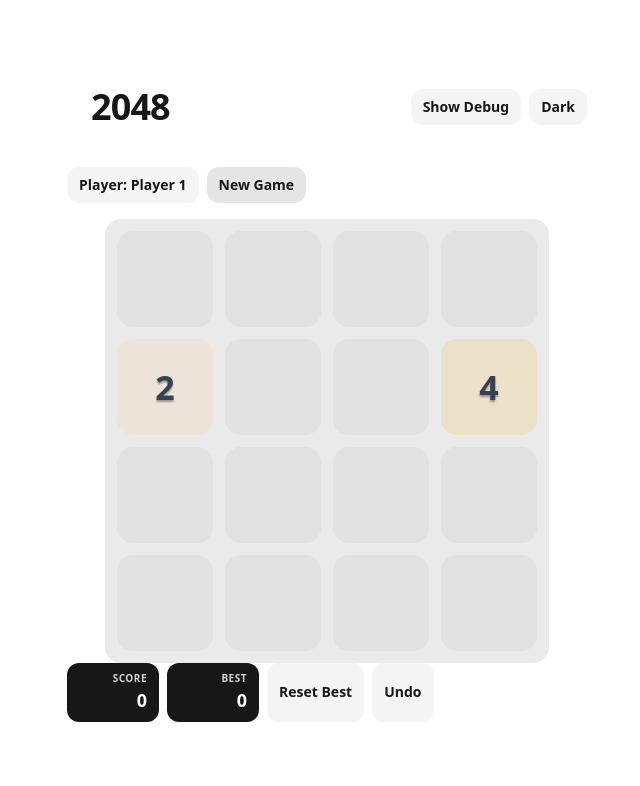
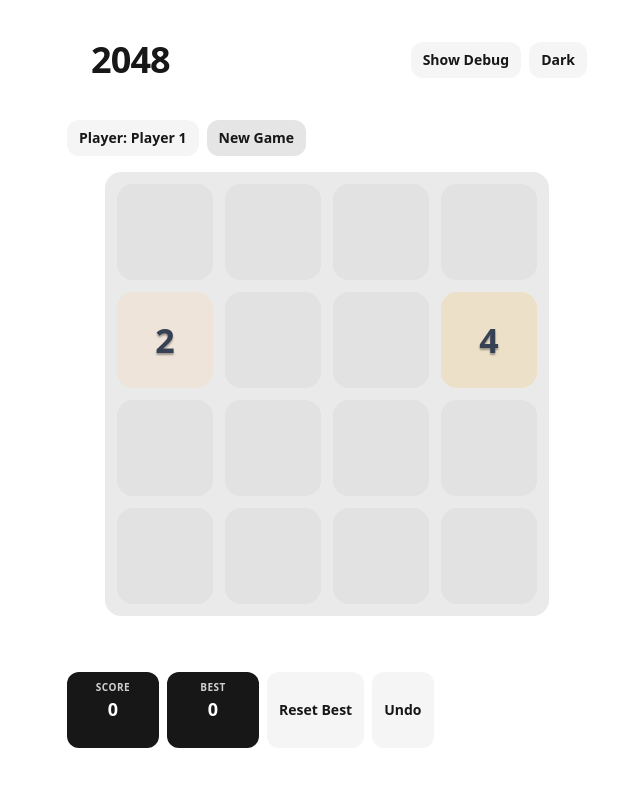
Before and after one commit to Denis793/2048-game, a React (Vite) app: page / in a window 1280 px wide. Shown: the top 786 px of the page, without its empty margins (313-953 px from the left). Built offline with nearby package versions, Linux system fonts and the light colour scheme.

Commit message:
update footer

```diff
--- a/src/pages/home/ui/HomePage.tsx
+++ b/src/pages/home/ui/HomePage.tsx
@@ -101,13 +101,13 @@ export function HomePage() {
           </div>
 
           {/* Bottom counters & actions */}
-          <div className="w-full mb-4">
+          <div className="w-full my-14">
             <div className="flex flex-col sm:flex-row sm:items-end sm:justify-between gap-3">
               <div className="grid grid-cols-2 gap-2 sm:flex">
                 <Counter label="SCORE" value={game.score} />
                 <Counter label="BEST" value={game.bestGlobal} />
-                <Controls.ResetBest onClick={game.resetBest} />
-                <Controls.Undo onClick={game.undo} disabled={!game.canUndo} />
+                <Controls.ResetBest className="py-7" onClick={game.resetBest} />
+                <Controls.Undo className="py-7" onClick={game.undo} disabled={!game.canUndo} />
               </div>
             </div>
           </div>
--- a/src/shared/ui/Counter.tsx
+++ b/src/shared/ui/Counter.tsx
@@ -2,7 +2,7 @@ import React from 'react';
 
 export function Counter({ label, value }: { label: string; value: number }) {
   return (
-    <div className="min-w-[92px] rounded-xl bg-neutral-900 text-white px-3 py-2 text-right dark:bg-neutral-100 dark:text-neutral-900">
+    <div className="min-w-[92px] rounded-xl bg-neutral-900 text-white px-3 py-2 text-center dark:bg-neutral-100 dark:text-neutral-900">
       <div className="text-[10px] font-bold tracking-wider opacity-80">{label}</div>
       <div className="text-lg font-black tabular-nums">{value}</div>
     </div>
```
